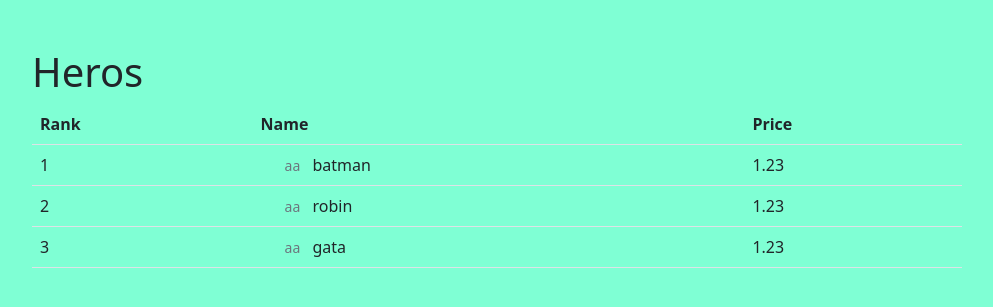
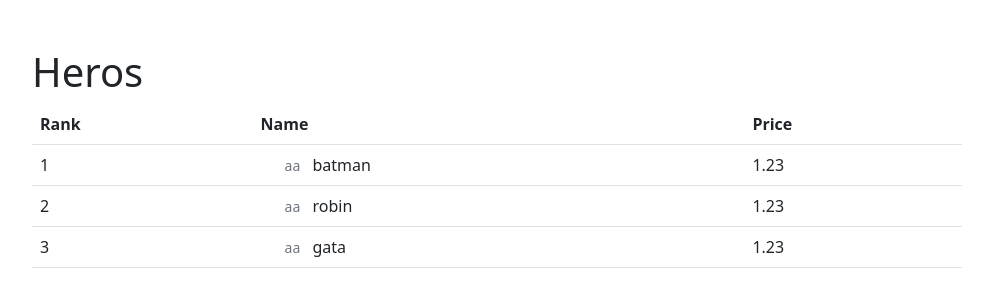
Before and after one commit to Pacalexandre/django-vault-password, a Django app: page / in a window 1280 px wide. Shown: the top 307 px of the page, without its empty margins (143-1136 px from the left). Run offline with Django 4.2, Linux system fonts and the light colour scheme.

Commit message:
atulizando

```diff
--- a/vault/static/styles.css
+++ b/vault/static/styles.css
@@ -1,3 +1,3 @@
 body {
-    background-color: aquamarine;
+    background-color: white;
 }
```
